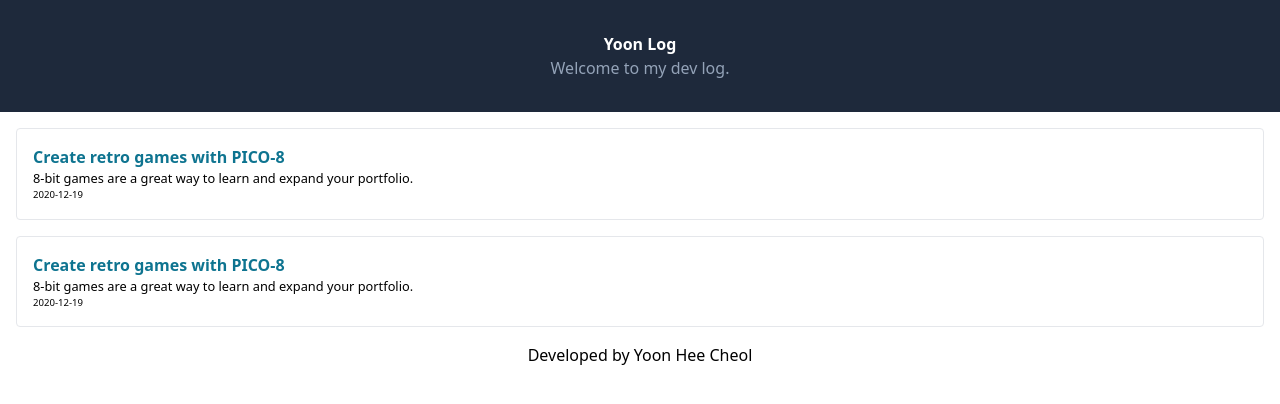
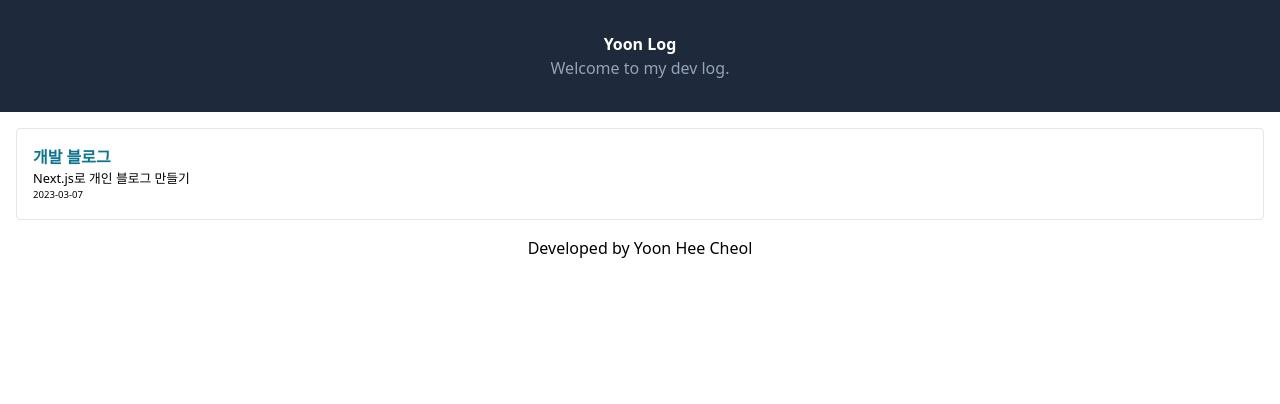
Before and after one commit to YOONHEECHEOL/log, a Next.js app: page / in a window 1280 px wide. Shown: the top 404 px of the page. Built offline with nearby package versions, Linux system fonts and the light colour scheme.

Commit message:
directory 구조 변경

```diff
--- /dev/null
+++ b/app/interface/getPostMetaData.ts
@@ -0,0 +1,42 @@
+import fs from 'fs';
+import matter from 'gray-matter';
+import path from 'path';
+import { PostMetaData } from "./PostMetaData";
+
+const getPostMetaData = (): PostMetaData[] => {
+    // dir, file 탐색
+    const folder = "posts/";
+    // const files = fs.readdirSync(folder);
+
+    const getAllFiles:any = (dir:any) =>
+    fs.readdirSync(dir).reduce((files: any, file) => {
+        const name:fs.PathLike = path.join(dir, file);
+        const isDirectory = fs.statSync(name).isDirectory();
+        return isDirectory ? [...files, ...getAllFiles(name)] : [...files, name];
+    }, []);
+
+    let result = getAllFiles(folder);
+    console.log(result)
+
+    // const markdownPosts = files.filter((file, idx) => {
+    //     return true;
+    // });
+
+    const posts = result.map((fileName: string) => {
+        const fileContents = fs.readFileSync(`${fileName}`, 'utf8');
+        const matterResult = matter(fileContents);
+
+        return {
+            title: matterResult?.data?.title,
+            date: matterResult?.data?.date,
+            subtitle: matterResult?.data?.subtitle,
+            slug: fileName.replace('.md', '')
+        }
+    })
+
+    console.log(posts)
+
+    return posts;
+  }
+
+  export default getPostMetaData;
--- a/app/page.tsx
+++ b/app/page.tsx
@@ -1,4 +1,4 @@
-import getPostMetaData from '../components/getPostMetaData';
+import getPostMetaData from './interface/getPostMetaData';
 import Link from 'next/link';
 import PostPreview from '@/components/PostPreview';
 
--- a/app/posts/[slug]/page.tsx
+++ b/app/posts/[slug]/[slug2]/page.tsx
@@ -1,14 +1,16 @@
-import getPostMetaData from '@/components/getPostMetaData';
+import getPostMetaData from '@/app/interface/getPostMetaData';
 import fs from 'fs';
 import matter from 'gray-matter';
 import Markdown from 'markdown-to-jsx';
 import * as gtag from 'lib/gtag'
 import Script from "next/script"
 
-const getPostContent = (slug: any) => {
-    const folder = 'posts/';
-    const file = `${folder}/${slug}.md`;
-    const content = fs.readFileSync(file, 'utf8');
+const getPostContent = (slug: any, slug2: any) => {
+
+    // const folder = 'posts/';
+    const file = `posts/${slug}/${slug2}.md`;
+    const content = fs.readFileSync(file, 'utf-8');
+
     const matterResult = matter(content);
 
     return matterResult;
@@ -18,13 +20,29 @@ export const generateStaticParams = async () => {
     const posts = getPostMetaData();
 
     return posts.map((post) => ({
-        slug: post.slug
+        slug: post.slug,
+        slug2: post.slug
     }))
 }
 
 const Page = (props: any) => {
+
+    console.log('///////')
+    console.log(props)
+    console.log('///////')
+
     const slug = props.params.slug;
-    const post = getPostContent(slug);
+    const slug2 = props.params.slug2;
+
+    // console.log('-----')
+    // console.log(slug)
+    // console.log('-----')
+
+    const post = getPostContent(slug, slug2);
+
+    // console.log('>>>>')
+    // console.log(post)
+    // console.log('>>>>')
 
     return <div>
             <h1>{post.data.title}</h1>
--- a/components/PostPreview.tsx
+++ b/components/PostPreview.tsx
@@ -1,10 +1,14 @@
 import Link from "next/link";
-import { PostMetaData } from "./PostMetaData";
+import { PostMetaData } from "../app/interface/PostMetaData";
 
 const PostPreview = (props: PostMetaData) => {
+
     return (
             <div key={props.slug} className='border rounded p-4 m-4'>
-                <Link href={`/posts/${props.slug}`}>
+                <Link href={{
+                    pathname: `${props.slug}`,
+                    query: { slug: props.slug },
+                }}>
                     <h2 className="text-cyan-700 font-bold">{props.title}</h2>
                 </Link>
                 <p className="text-[0.8rem]">{props.subtitle}</p>
--- a/components/getPostMetaData.ts
+++ /dev/null
@@ -1,27 +0,0 @@
-import fs from 'fs';
-import matter from 'gray-matter';
-import { PostMetaData } from "./PostMetaData";
-
-const getPostMetaData = (): PostMetaData[] => {
-    const folder = "posts/";
-    const files = fs.readdirSync(folder);
-    const markdownPosts = files.filter((file, idx) => file.endsWith(".md"));
-  //   const slugs = markdownPosts.map((file) => file.replace('.md', ''));
-
-  //   return slugs;
-
-      const posts = markdownPosts.map((fileName) => {
-          const fileContents = fs.readFileSync(`posts/${fileName}`, 'utf8');
-          const matterResult = matter(fileContents);
-
-          return {
-              title: matterResult.data.title,
-              date: matterResult.data.date,
-              subtitle: matterResult.data.subtitle,
-              slug: fileName.replace('.md', '')
-          }
-      })
-      return posts;
-  }
-
-  export default getPostMetaData;
--- /dev/null
+++ b/posts/2023/0307.md
@@ -0,0 +1,7 @@
+---
+title: "개발 블로그"
+subtitle: "Next.js로 개인 블로그 만들기"
+date: "2023-03-07"
+---
+
+## 해당 블로그는 저의 개발 관련 기록을 작성하기 위한 블로그 입니다.
--- a/posts/test.md
+++ /dev/null
@@ -1,11 +0,0 @@
----
-title: "Create retro games with PICO-8"
-subtitle: "8-bit games are a great way to learn and expand your portfolio."
-date: "2020-12-19"
-cr: ["https://www.artstation.com/shizuorin"]
----
-
-### Hello world!
-
-<img src="/images/test.png">
-![test Image](/images/test.png)
--- a/posts/test_1.md
+++ /dev/null
@@ -1,11 +0,0 @@
----
-title: "Create retro games with PICO-8"
-subtitle: "8-bit games are a great way to learn and expand your portfolio."
-date: "2020-12-19"
-cr: ["https://www.artstation.com/shizuorin"]
----
-
-### Hello world!
-
-<img src="/images/test.png">
-![test Image](/images/test.png)
```
Also changed, not shown: app/interface/PostMetaData.ts (renamed from components/PostMetaData.ts), app/layout.tsx (line endings or trailing spaces).
